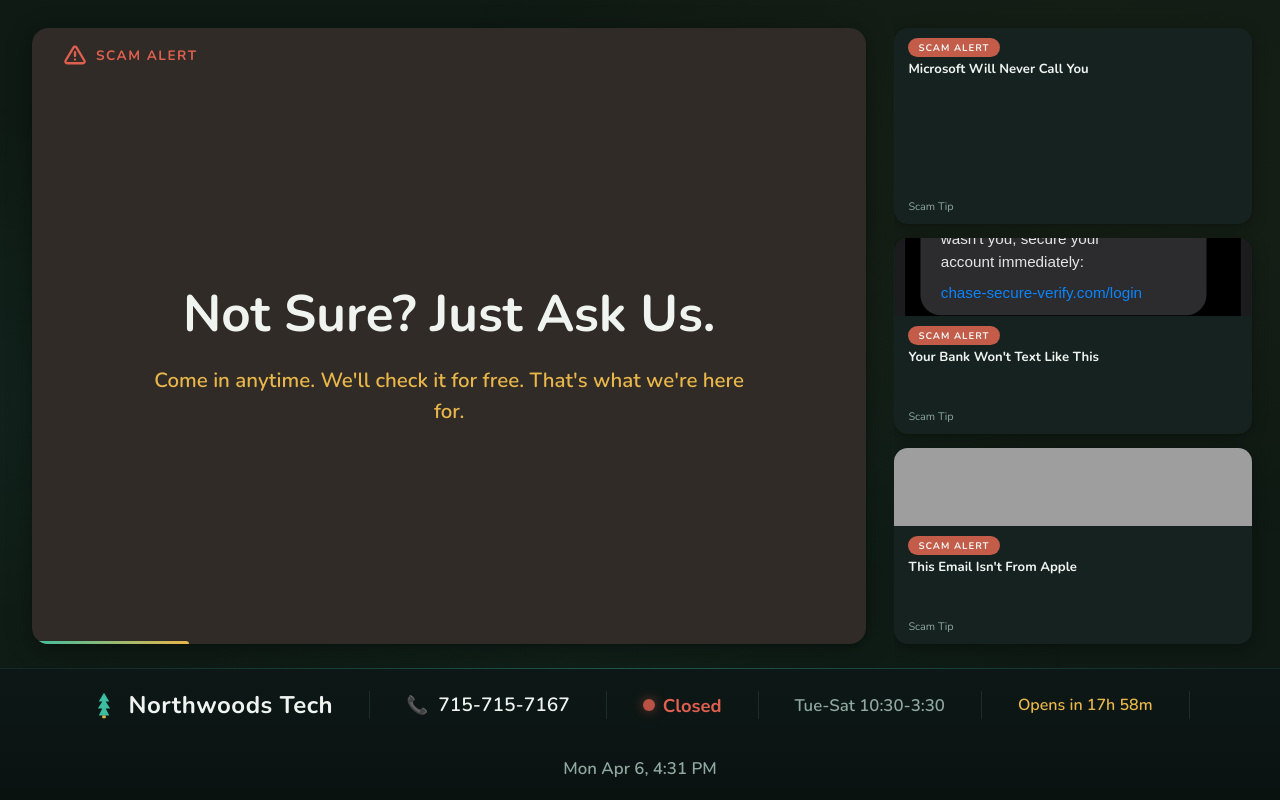
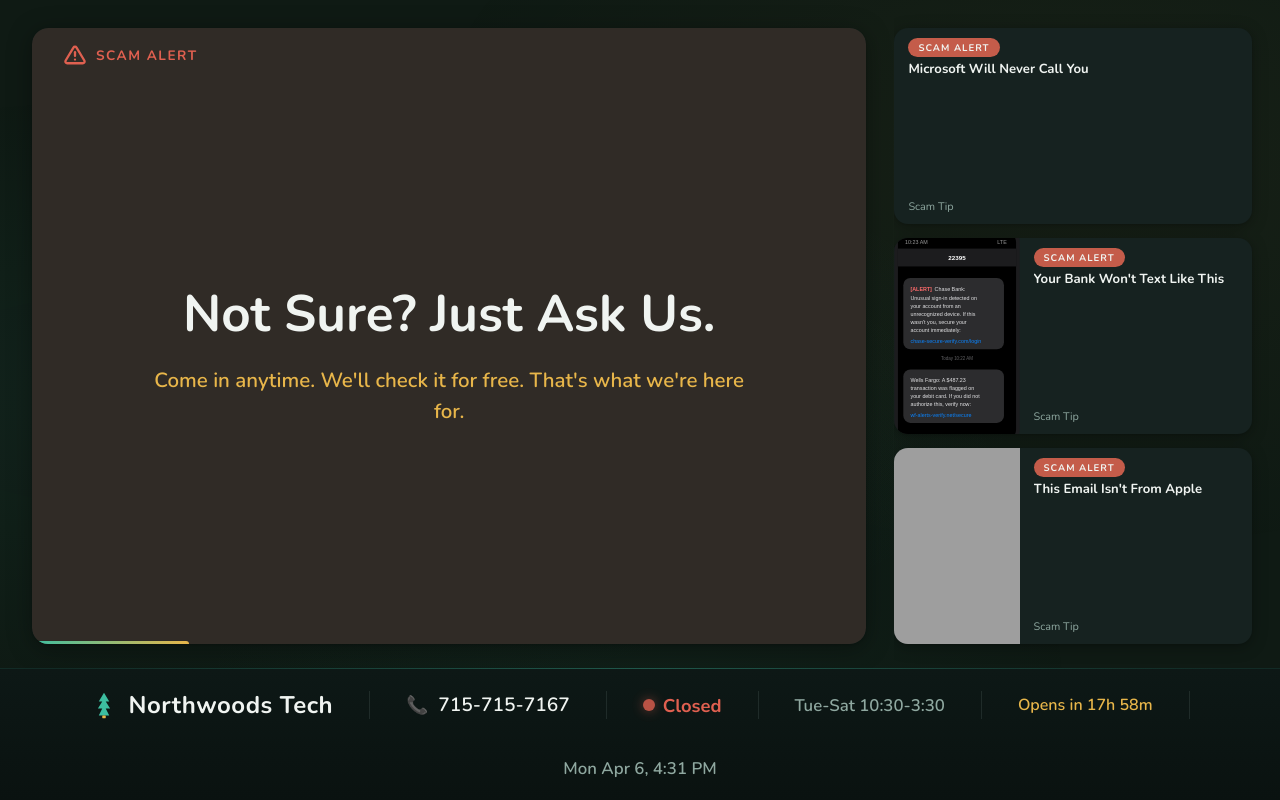
Before and after one commit to zombodotcom/TechNewsFeed, a Flask app: page / in a window 1280 px wide. Run offline with Flask 3, Linux system fonts and the light colour scheme; data that the repository does not hold is empty; some libraries are stand-ins or nearby versions; grey boxes are pictures that could not be loaded.

Commit message:
fix: switch sidebar cards to horizontal layout for better text visibility
Sidebar cards were vertical (image top, text bottom) which left only
60% height for text — long headlines got clipped. Now horizontal
(image left 35%, text right 65%) so text gets the full card height.
Also fixed TV media query that was overriding line-clamp back to 3.

Co-Authored-By: Claude Opus 4.6 (1M context) <noreply@anthropic.com>

```diff
--- a/static/style.css
+++ b/static/style.css
@@ -384,7 +384,7 @@ body::before {
         0 1px 3px rgba(0, 0, 0, 0.15);
     overflow: hidden;
     display: flex;
-    flex-direction: column;
+    flex-direction: row;
     min-height: 0;
     opacity: 1;
     transform: translateY(0);
@@ -402,7 +402,7 @@ body::before {
 }
 
 .sidebar-thumb {
-    flex: 0 0 40%;
+    flex: 0 0 35%;
     overflow: hidden;
     position: relative;
 }
@@ -414,7 +414,7 @@ body::before {
     display: block;
 }
 
-/* No-image sidebar: badge gets a background strip */
+/* No-image sidebar: hide thumb, text takes full width */
 .sidebar-card.no-image .sidebar-thumb {
     display: none;
 }
@@ -429,8 +429,9 @@ body::before {
     padding: 10px 14px;
     display: flex;
     flex-direction: column;
-    justify-content: flex-start;
+    justify-content: center;
     gap: 4px;
+    min-width: 0;
     min-height: 0;
     overflow: hidden;
 }
@@ -455,7 +456,7 @@ body::before {
     line-height: 1.3;
     color: var(--text-cream);
     display: -webkit-box;
-    -webkit-line-clamp: 4;
+    -webkit-line-clamp: 5;
     -webkit-box-orient: vertical;
     overflow: hidden;
 }
@@ -738,7 +739,7 @@ body::before {
 
     .sidebar-headline {
         font-size: 0.92rem;
-        -webkit-line-clamp: 3;
+        -webkit-line-clamp: 5;
     }
 
     .bar-shop-name {
```
